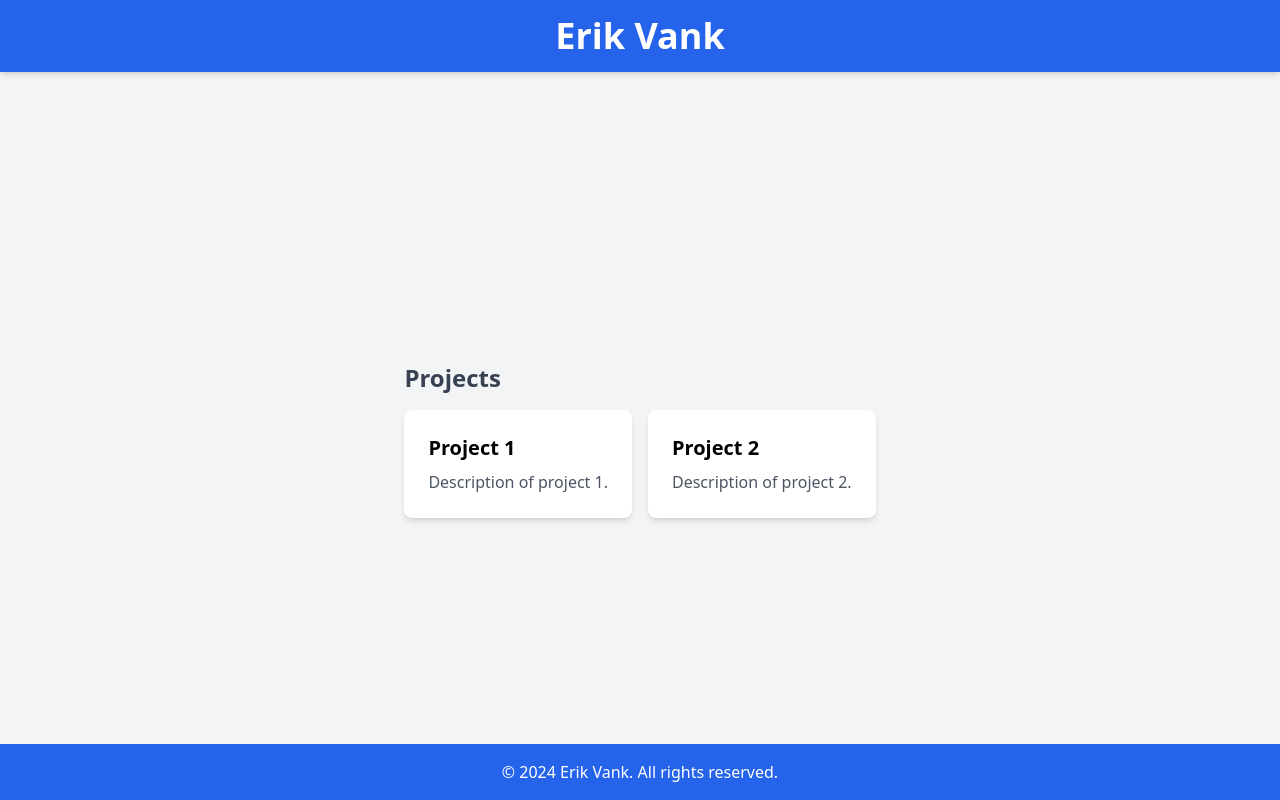
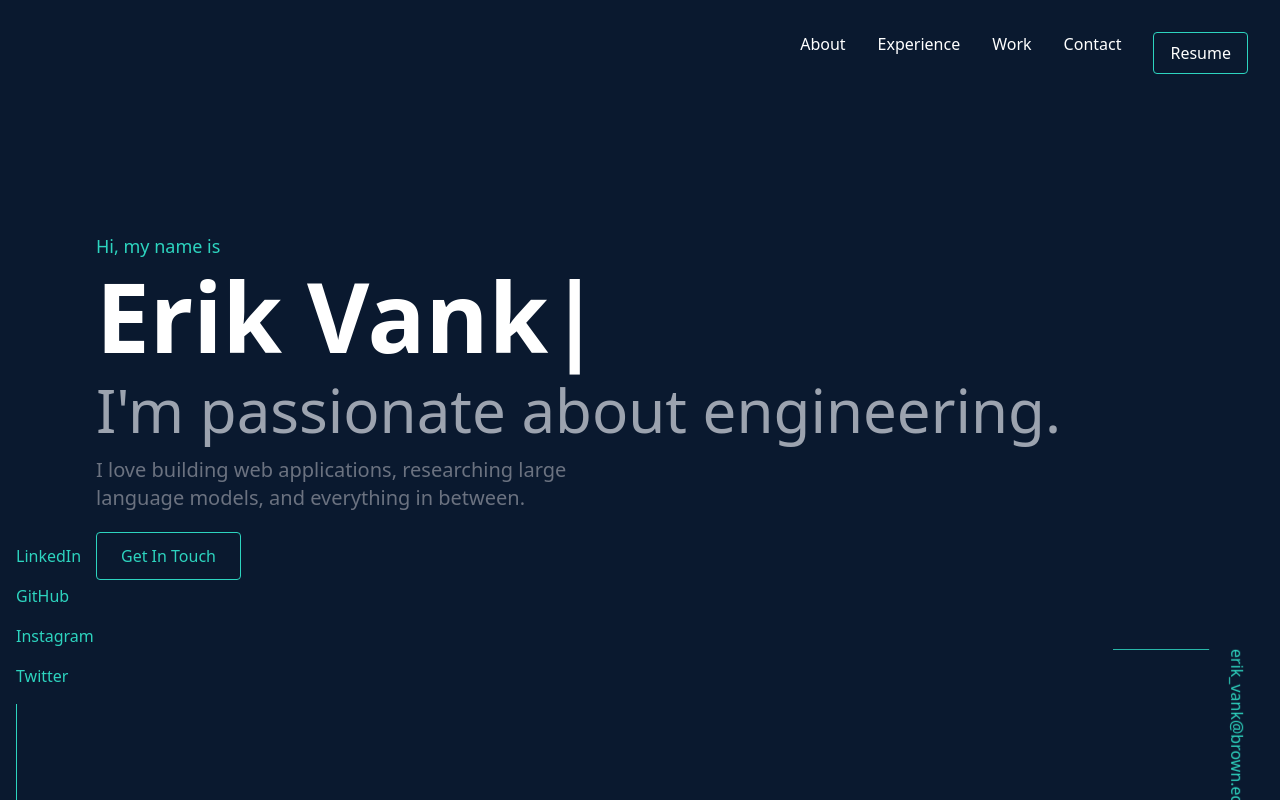
Before and after one commit to erikv05/erikv05.github.io, a React (Create React App) app in the folder web-ui/: page / in a window 1280 px wide. Built offline with nearby package versions, Linux system fonts and the light colour scheme.

Commit message:
feat: improve UI and add main theme

```diff
--- a/web-ui/src/App.tsx
+++ b/web-ui/src/App.tsx
@@ -3,41 +3,88 @@ import { TypeAnimation } from "react-type-animation";
 
 const App: React.FC = () => {
   return (
-    <div className="min-h-screen bg-gray-100 flex flex-col items-center justify-center">
-      <header className="w-full bg-blue-600 text-white py-4 shadow-md">
-        <div className="flex items-center justify-center">
+    <div className="min-h-screen bg-[#0a192f] flex flex-col">
+      {/* Navigation bar */}
+      <header className="absolute top-0 right-0 p-8 text-white">
+        <nav className="flex space-x-8">
+          <a href="#about" className="hover:text-teal-400">
+            About
+          </a>
+          <a href="#experience" className="hover:text-teal-400">
+            Experience
+          </a>
+          <a href="#work" className="hover:text-teal-400">
+            Work
+          </a>
+          <a href="#contact" className="hover:text-teal-400">
+            Contact
+          </a>
+          <a
+            href="/resume"
+            className="border border-teal-400 px-4 py-2 rounded hover:bg-teal-400 hover:text-black"
+          >
+            Resume
+          </a>
+        </nav>
+      </header>
+
+      {/* Main content */}
+      <main className="flex-grow flex flex-col items-start justify-center text-white px-8 lg:px-24">
+        {/* Typing animation */}
+        <div className="text-left">
+          <p className="text-teal-400 text-lg mb-2">Hi, my name is</p>
           <TypeAnimation
-            className="text-center text-4xl font-bold"
-            sequence={["Erik Vank"]}
+            className="font-bold text-6xl lg:text-8xl"
+            sequence={["", 1000, "Erik Vank", 1000]}
             wrapper="span"
-            speed={25}
+            speed={50}
             style={{ display: "inline-block" }}
-            cursor={false}
+            repeat={0}
           />
+          <p className="text-4xl lg:text-6xl mt-4 text-gray-400">
+            I'm passionate about engineering.
+          </p>
+          <p className="text-lg lg:text-xl mt-4 text-gray-500 max-w-lg">
+            I love building web applications, researching large language models,
+            and everything in between.
+          </p>
         </div>
-      </header>
-      <main className="flex-grow flex flex-col items-center justify-center">
-        <div className="text-center my-8"></div>
-        <section className="w-full max-w-4xl px-4">
-          <h2 className="text-2xl font-semibold text-gray-700 mb-4">
-            Projects
-          </h2>
-          <div className="grid grid-cols-1 md:grid-cols-2 gap-4">
-            <div className="bg-white p-6 rounded-lg shadow-md">
-              <h3 className="text-xl font-bold mb-2">Project 1</h3>
-              <p className="text-gray-600">Description of project 1.</p>
-            </div>
-            <div className="bg-white p-6 rounded-lg shadow-md">
-              <h3 className="text-xl font-bold mb-2">Project 2</h3>
-              <p className="text-gray-600">Description of project 2.</p>
-            </div>
-            {/* Add more projects as needed */}
-          </div>
-        </section>
+
+        {/* Get In Touch button */}
+        <div className="mt-8">
+          <a
+            href="#contact"
+            className="text-teal-400 border border-teal-400 px-6 py-3 rounded hover:bg-teal-400 hover:text-black transition"
+          >
+            Get In Touch
+          </a>
+        </div>
       </main>
-      <footer className="w-full bg-blue-600 text-white py-4 text-center">
-        <p>&copy; 2024 Erik Vank. All rights reserved.</p>
-      </footer>
+
+      {/* Social Icons Sidebar */}
+      <div className="fixed bottom-0 left-4 flex flex-col space-y-4 text-teal-400">
+        <a href="#" className="hover:text-white">
+          LinkedIn
+        </a>
+        <a href="#" className="hover:text-white">
+          GitHub
+        </a>
+        <a href="#" className="hover:text-white">
+          Instagram
+        </a>
+        <a href="#" className="hover:text-white">
+          Twitter
+        </a>
+        <div className="w-px h-24 bg-teal-400"></div>
+      </div>
+
+      {/* Footer Email */}
+      <div className="fixed bottom-0 right-4 text-teal-400 transform rotate-90">
+        <a href="mailto:erik_vank@brown.edu" className="hover:text-white">
+          erik_vank@brown.edu
+        </a>
+        <div className="w-px h-24 bg-teal-400 mt-4"></div>
+      </div>
     </div>
   );
 };
```
